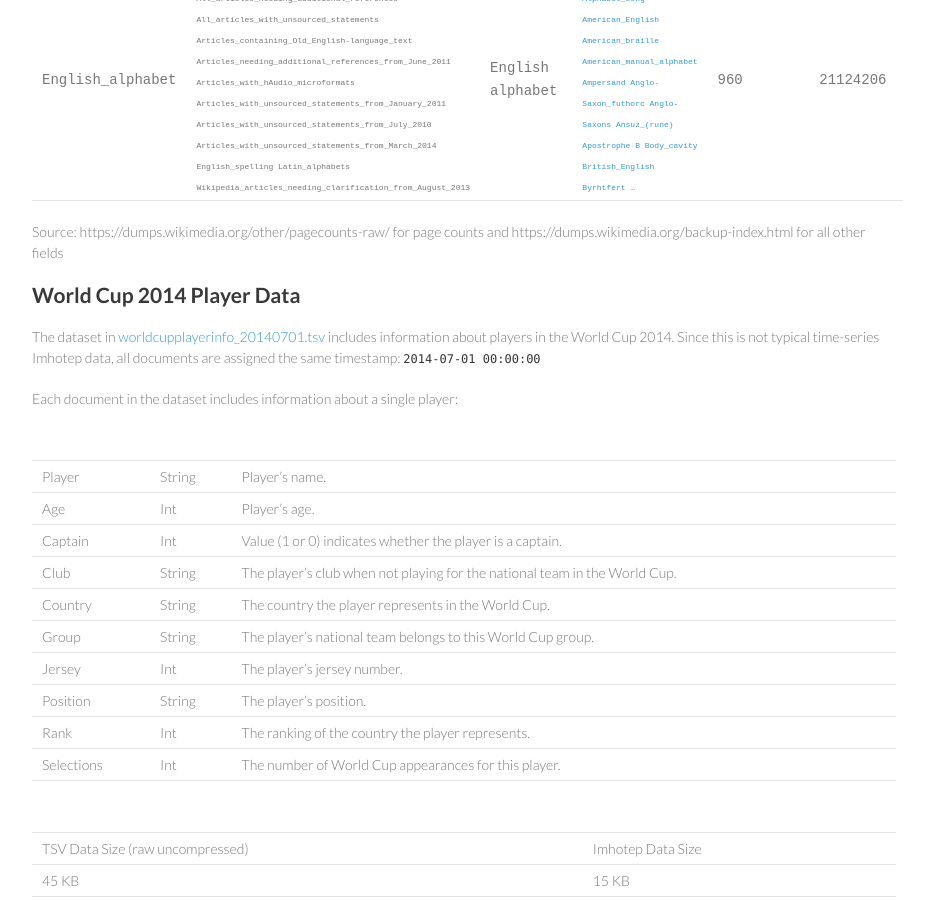
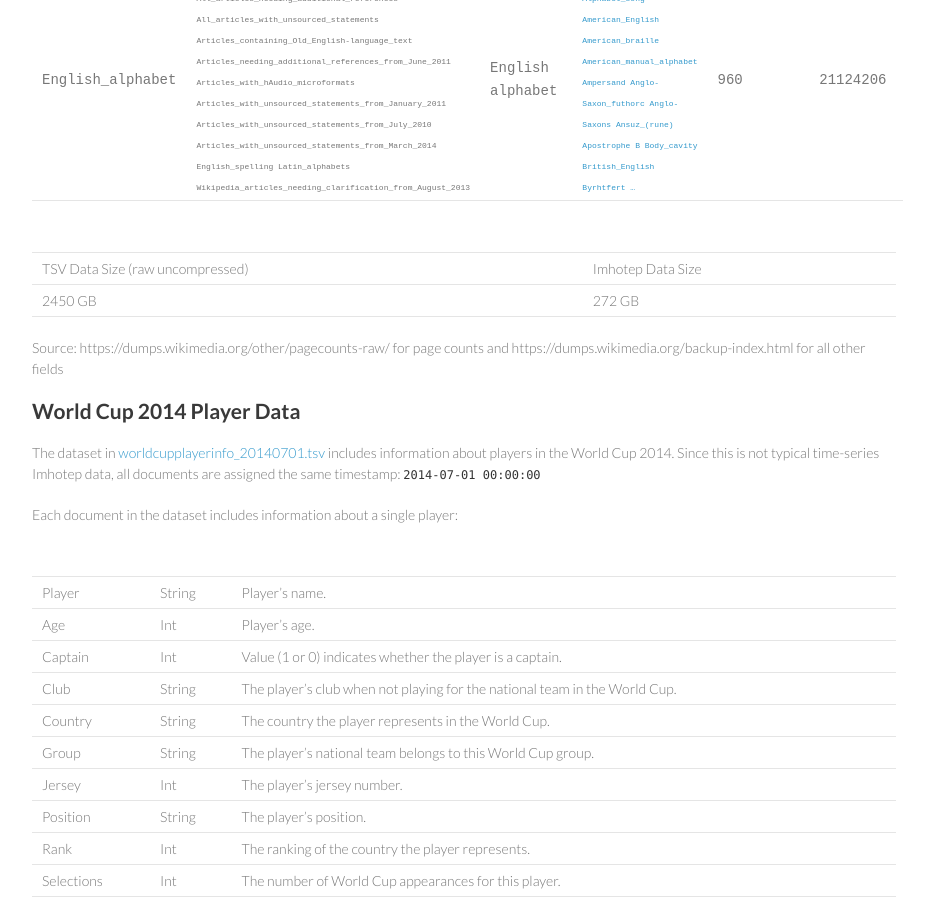
Before and after one commit to indeedeng/imhotep, a Jekyll site: the page built from docs/sample-data.md, in a window 1280 px wide and 900 px high, scrolled down 1587 px. Shown: the whole window, without its empty margins (294-1221 px from the left). Built offline with Jekyll 4.4.1, drawn with Linux system fonts in a browser that asks for light colours; Markdown is read by kramdown in place of the engine named in the settings.

Commit message:
size for wikipedia data

```diff
--- a/docs/sample-data.md
+++ b/docs/sample-data.md
@@ -62,6 +62,11 @@ Each document corresponds to a Wikipedia article that was served in that hour:
 | title | categories+ | titleWords+ | linksOut+ | numRequests | bytesServed |
 | <span style="font-family: monospace">English_alphabet</span> | <span style="font-family: monospace; font-size: 6pt;">All_Wikipedia_articles_needing_clarification All_articles_needing_additional_references All_articles_with_unsourced_statements Articles_containing_Old_English-language_text Articles_needing_additional_references_from_June_2011 Articles_with_hAudio_microformats Articles_with_unsourced_statements_from_January_2011 Articles_with_unsourced_statements_from_July_2010 Articles_with_unsourced_statements_from_March_2014 English_spelling Latin_alphabets Wikipedia_articles_needing_clarification_from_August_2013</span> | <span style="font-family: monospace">English alphabet</span> |  <span style="font-family: monospace; font-size: 6pt;"><a href="http://demo.imhotep.works/iql/#q[]=from+wikipedia+%222014-09-13+11%3A00%3A00%22+%222014-09-13+12%3A00%3A00%22+where+title%3D%22English_alphabet%22+group+by+linksOut&view=table&table_sort[0][]=2&table_sort[0][]=desc">A Adjective Aircraft Alphabet_song American_English American_braille American_manual_alphabet Ampersand Anglo-Saxon_futhorc Anglo-Saxons Ansuz_(rune) Apostrophe B Body_cavity British_English Byrhtfert ...</a></span> | <span style="font-family: monospace">960</span> | <span style="font-family: monospace">21124206</span> |
 
+| | |
+| ----- | ------- |
+| TSV Data Size (raw uncompressed) | Imhotep Data Size |
+| 2450 GB | 272 GB |
+
 Source: https://dumps.wikimedia.org/other/pagecounts-raw/ for page counts and https://dumps.wikimedia.org/backup-index.html for all other fields
 
 ## World Cup 2014 Player Data
```
